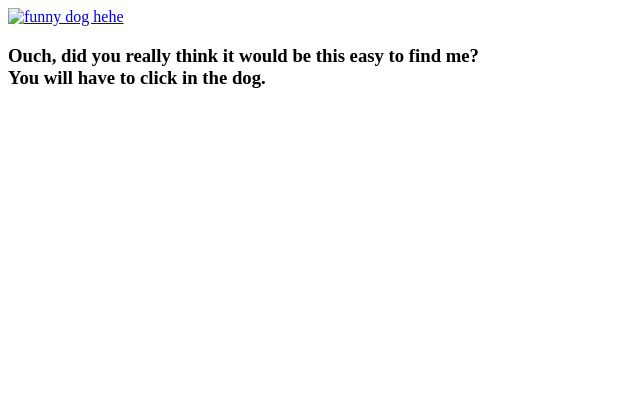
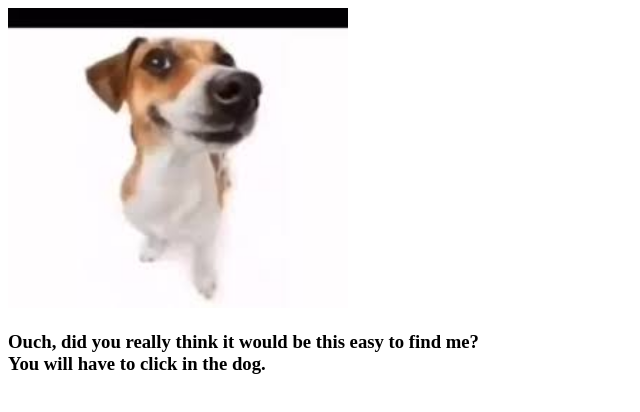
Before and after one commit to meursault03/retro-portfolio-html, a plain HTML site: page funny thing haha/aboutmee.html in a window 1280 px wide. Shown: the whole page, without its empty margins (0-640 px from the left). Drawn offline with Linux system fonts and the light colour scheme.

Commit message:
Update aboutmee.html

```diff
--- a/funny thing haha/aboutmee.html
+++ b/funny thing haha/aboutmee.html
@@ -6,7 +6,7 @@
     <title>bout me</title>
 </head>
 <body>
-<a href="./aboutme2.html"><img src="../images/afolow.jpeg" alt="funny dog hehe" height="300"></a>
+<a href="./aboutme2.html"><img src="../assets/afolow.jpeg" alt="funny dog hehe" height="300"></a>
 <h3>Ouch, did you really think it would be this easy to find me?<br>
 You will have to click in the dog.</h3>
 </body>
```
